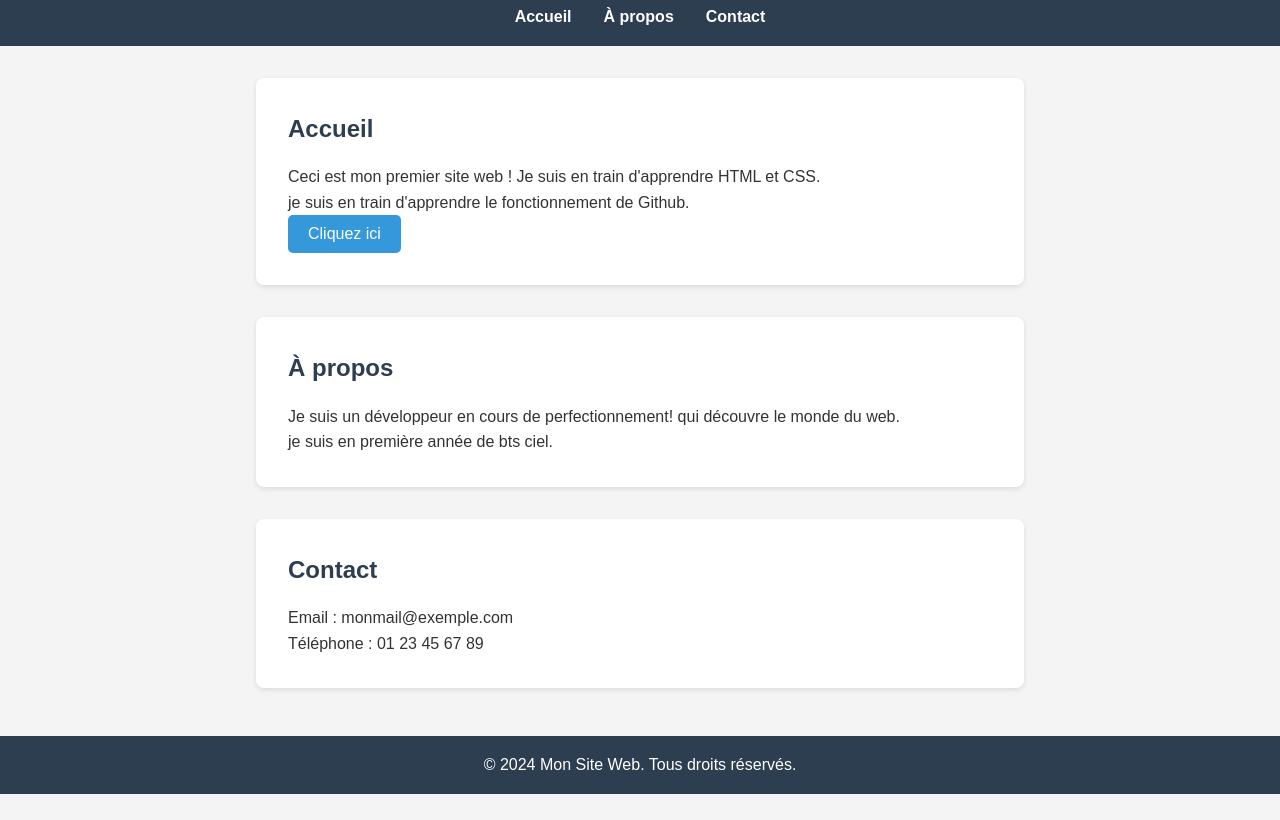
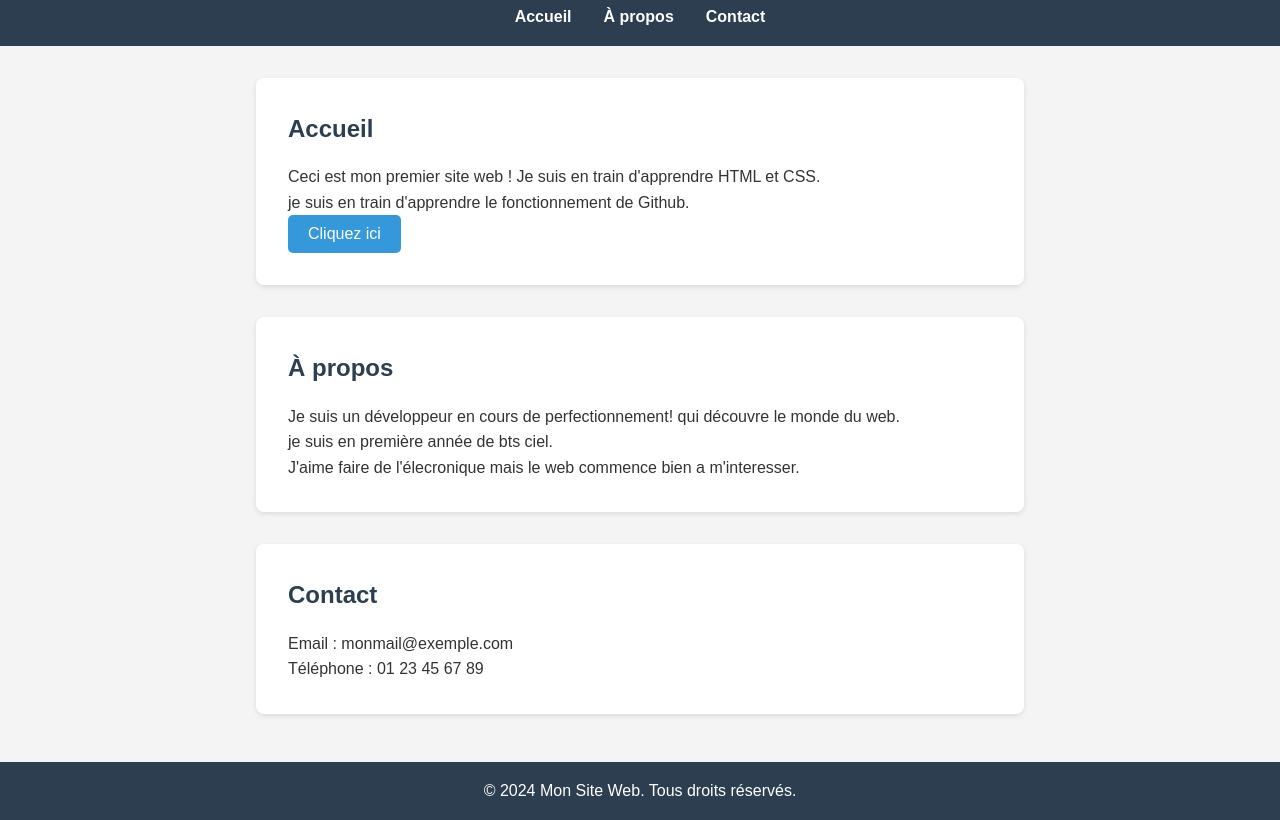
Before and after one commit to oyeyemi-emman/TestN1, a plain HTML site: page index.html in a window 1280 px wide. Shown: the part 92-912 px from the top of the page. Before the commit the page ends 886 px from the top, so only its background shows below. Drawn offline with Linux system fonts and the light colour scheme.

Commit message:
QuatriemeModif

```diff
--- a/index.html
+++ b/index.html
@@ -30,6 +30,7 @@
             <h2>À propos</h2>
             <p>Je suis un développeur en cours de perfectionnement! qui découvre le monde du web.</p>
             <p>je suis en première année de bts ciel.</p>
+            <p>J'aime faire de l'élecronique mais le web commence bien a m'interesser.</p>
         </section>
 
         <section id="contact">
```
